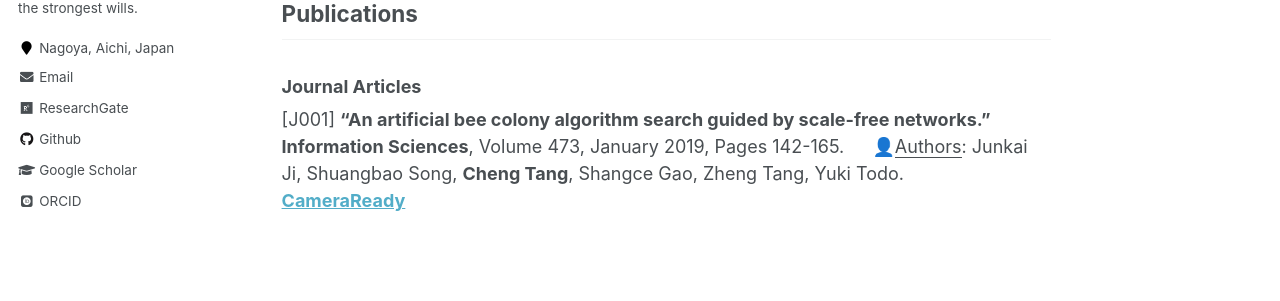
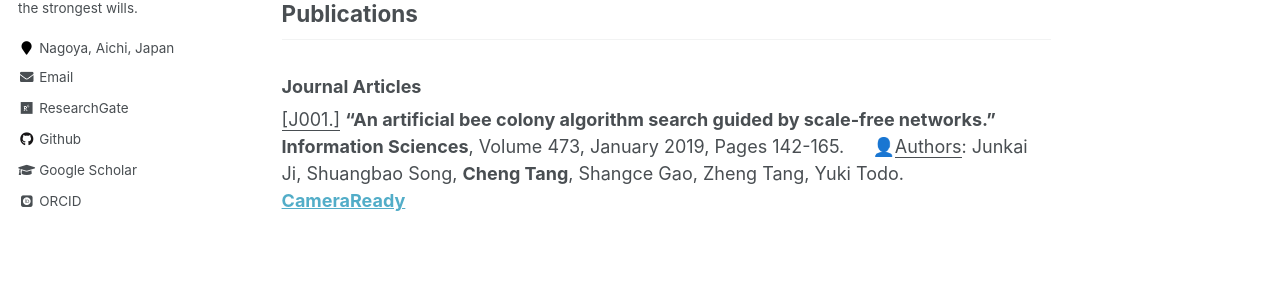
Before and after one commit to ChengTANG-AI/chengtang-ai.github.io, a Jekyll site: the page built from _pages/JournalPublications.md, in a window 1280 px wide. Shown: the part 316-617 px from the top of the page. Built offline with Jekyll 4.4.1, drawn with Linux system fonts in a browser that asks for light colours; some web fonts are replaced.

Commit message:
Update JournalPublications.md

```diff
--- a/_pages/JournalPublications.md
+++ b/_pages/JournalPublications.md
@@ -33,5 +33,5 @@ Publications
 
 
 
-[J001] **"An artificial bee colony algorithm search guided by scale-free networks." Information Sciences**, Volume 473, January 2019, Pages 142-165.
+<u>[J001.]</u> **"An artificial bee colony algorithm search guided by scale-free networks." Information Sciences**, Volume 473, January 2019, Pages 142-165.
 &emsp; 👤<u>Authors</u>: Junkai Ji, Shuangbao Song, **Cheng Tang**, Shangce Gao, Zheng Tang, Yuki Todo. &emsp; **[CameraReady](https://doi.org/10.1016/j.ins.2018.09.034)**
```
